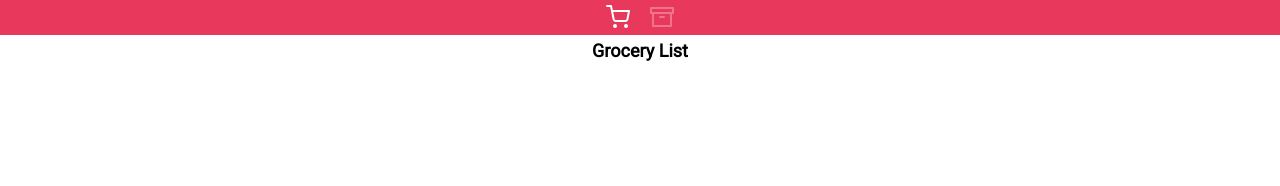
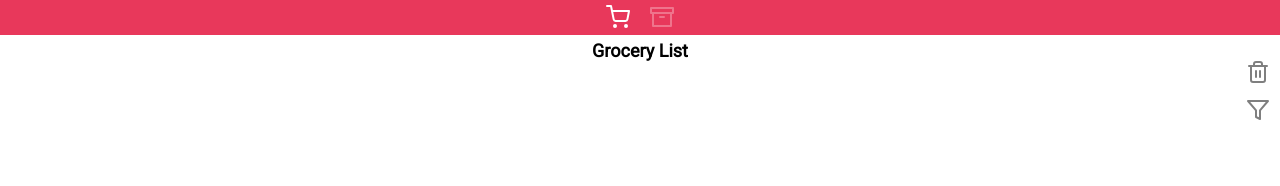
Before and after one commit to NiftyOctopus/lychee-list, a Vue app: page / in a window 1280 px wide. Shown: the top 186 px of the page. Built offline with nearby package versions, Linux system fonts and the light colour scheme.

Commit message:
Added button to toggle completed

```diff
--- a/src/components/Item.vue
+++ b/src/components/Item.vue
@@ -1,5 +1,5 @@
 <template>
-    <div class='item'>
+    <div class='item' v-if='showCompleted || !item.done'>
         <div class='actions'>
             <img class='icon edit'   src='../assets/icons/edit.svg'  @click='editItem'>
             <img class='icon delete' src='../assets/icons/trash.svg' @click='deleteItem'>
@@ -20,6 +20,7 @@
 
 <script>
     import { fractionize } from '../mixins/fractionize'
+    import { mapState } from 'vuex'
 
     export default {
         name: 'item',
@@ -32,6 +33,7 @@
         mounted() {},
         updated() {},
         computed: {
+            ...mapState(['showCompleted']),
             value() {
                 return this.item.amount
             },
--- a/src/store/index.ts
+++ b/src/store/index.ts
@@ -65,6 +65,7 @@ export default new Vuex.Store({
         categories: ['Baking and Spices', 'Canned and Dried', 'Dairy', 'Frozen', 'Meat', 'Produce', 'Spices', 'Other'],
         units,
         list,
+        showCompleted: true,
         defaultRecipes,
         recipeSearchResults,
         recipeItemCache,
@@ -215,6 +216,9 @@ export default new Vuex.Store({
                 state.list[item.category].splice(i, 1, item)
             }
         },
+        toggleDoneFilter(state) {
+            state.showCompleted = !state.showCompleted
+        },
         clearItem(state, rid) {
             const item = {
                 name:     'Item',
--- a/src/views/GroceryListView.vue
+++ b/src/views/GroceryListView.vue
@@ -7,10 +7,20 @@
             </div>
         </div>
 
+        <div id='controls'>
+            <div><img src='../assets/icons/trash.svg'></div>
+            <div><img src='../assets/icons/filter.svg' @click='toggleDoneFilter'></div>
+        </div>
+
         <div v-for='category in categories' :key='category'>
             <div v-if='list[category] && list[category].length'>
                 <div class='group-header'>{{ category }}</div>
-                <item v-for='(item, index) in list[category]' :key='index' :i='index' :item='item'></item>
+                <item
+                    v-for='(item, index) in list[category]'
+                    :key='index'
+                    :i='index'
+                    :item='item'>
+                </item>
             </div>
         </div>
 
@@ -54,6 +64,9 @@
             navToItemView() {
                 this.$store.commit('clearItem')
                 this.$router.push('/item')
+            },
+            toggleDoneFilter() {
+                this.$store.commit('toggleDoneFilter')
             }
         }
     }
@@ -66,6 +79,18 @@
         margin-bottom: 100px;
     }
 
+    #controls {
+        position: fixed;
+        top: 60px;
+        right: 10px;
+        z-index: 100;
+    }
+
+    #controls div {
+        margin-bottom: 10px;
+        opacity: 0.5;
+    }
+
     #count {
         margin-right: 5px;
         color: #e8385b;
```
Also changed, not shown: src/assets/icons/filter.svg (added).
